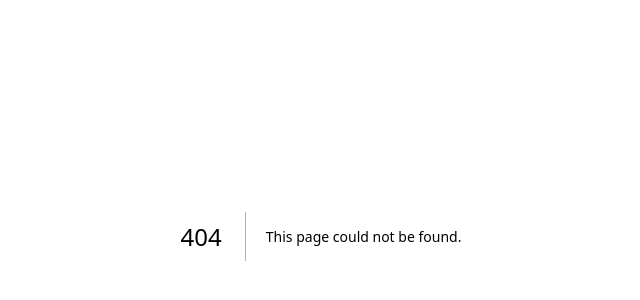
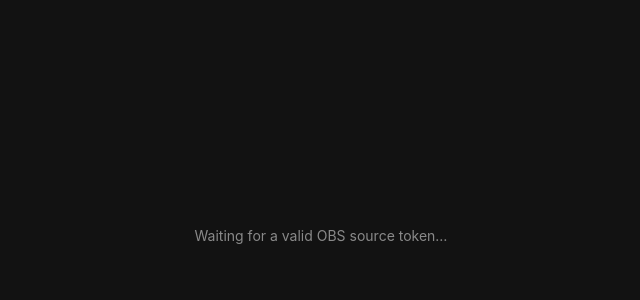
Before and after one commit to LiveCallerStudio/LiveCaller, a Next.js app in the folder phone-system/: page /obs in a window 1280 px wide. Before the commit this address had no page. Shown: the part 164-464 px from the top of the page, without its empty margins (319-959 px from the left). Built offline with nearby package versions, Linux system fonts and the light colour scheme.

Commit message:
Add transparent OBS source for LiveKit caller media

```diff
--- /dev/null
+++ b/phone-system/app/obs/page.tsx
@@ -0,0 +1,8 @@
+"use client";
+import {useEffect,useState} from "react";
+import ObsRenderer from "@/components/ObsRenderer";
+export default function ObsPage(){
+ const [params,setParams]=useState<{token:string;serverUrl:string;mode:"audio"|"video"}|null>(null);
+ useEffect(()=>{const p=new URLSearchParams(window.location.search);const token=p.get("token")||"";const serverUrl=p.get("serverUrl")||"";const mode=p.get("mode")==="video"?"video":"audio";if(token&&serverUrl)setParams({token,serverUrl,mode});},[]);
+ return <main className="fixed inset-0 overflow-hidden bg-transparent"><style>{ "html,body{background:transparent!important;overflow:hidden!important}" }</style>{params?<ObsRenderer {...params}/>:<div className="grid h-full place-items-center bg-transparent text-center text-sm text-white/50">Waiting for a valid OBS source token…</div>}</main>;
+}
```
